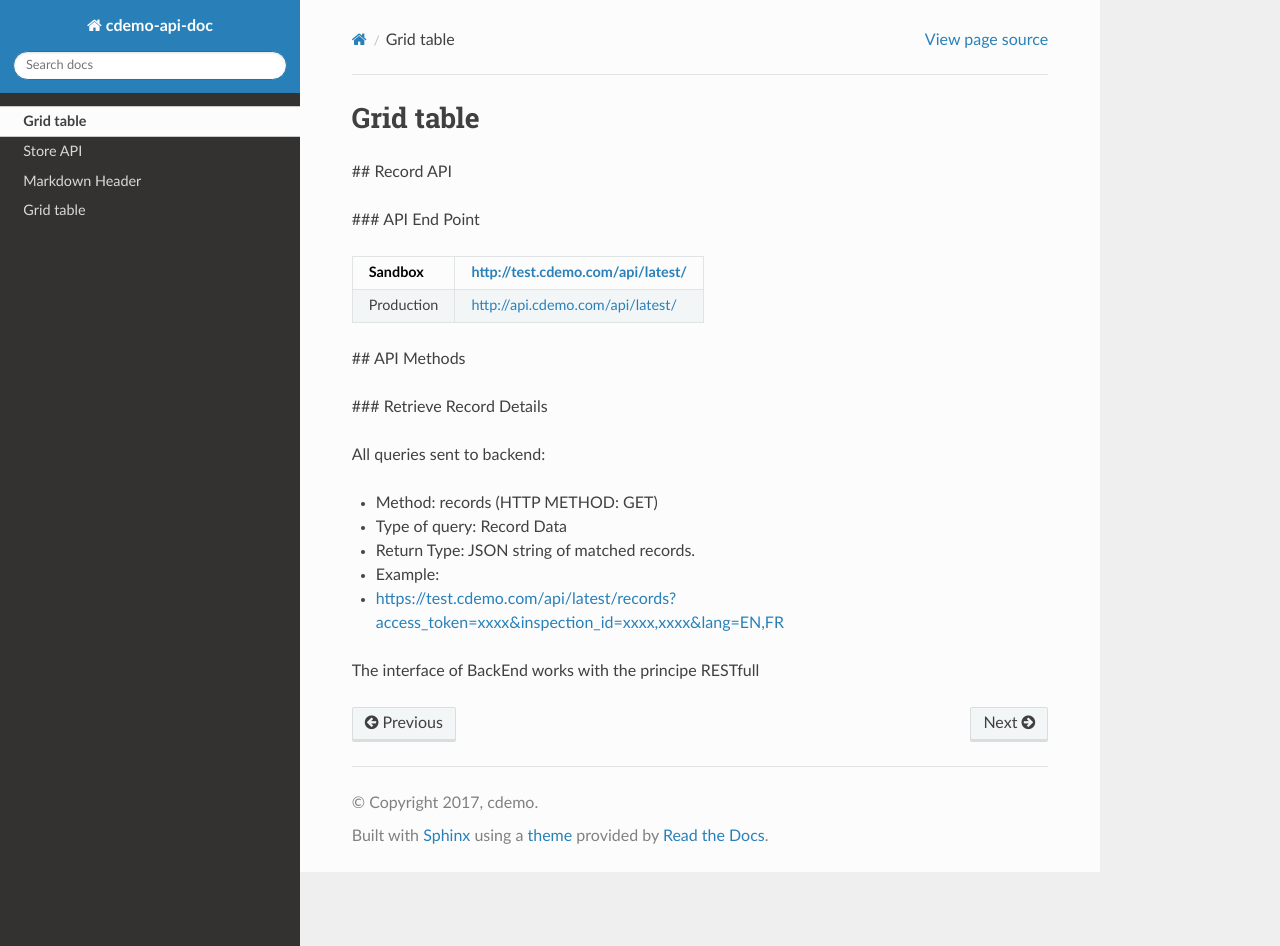
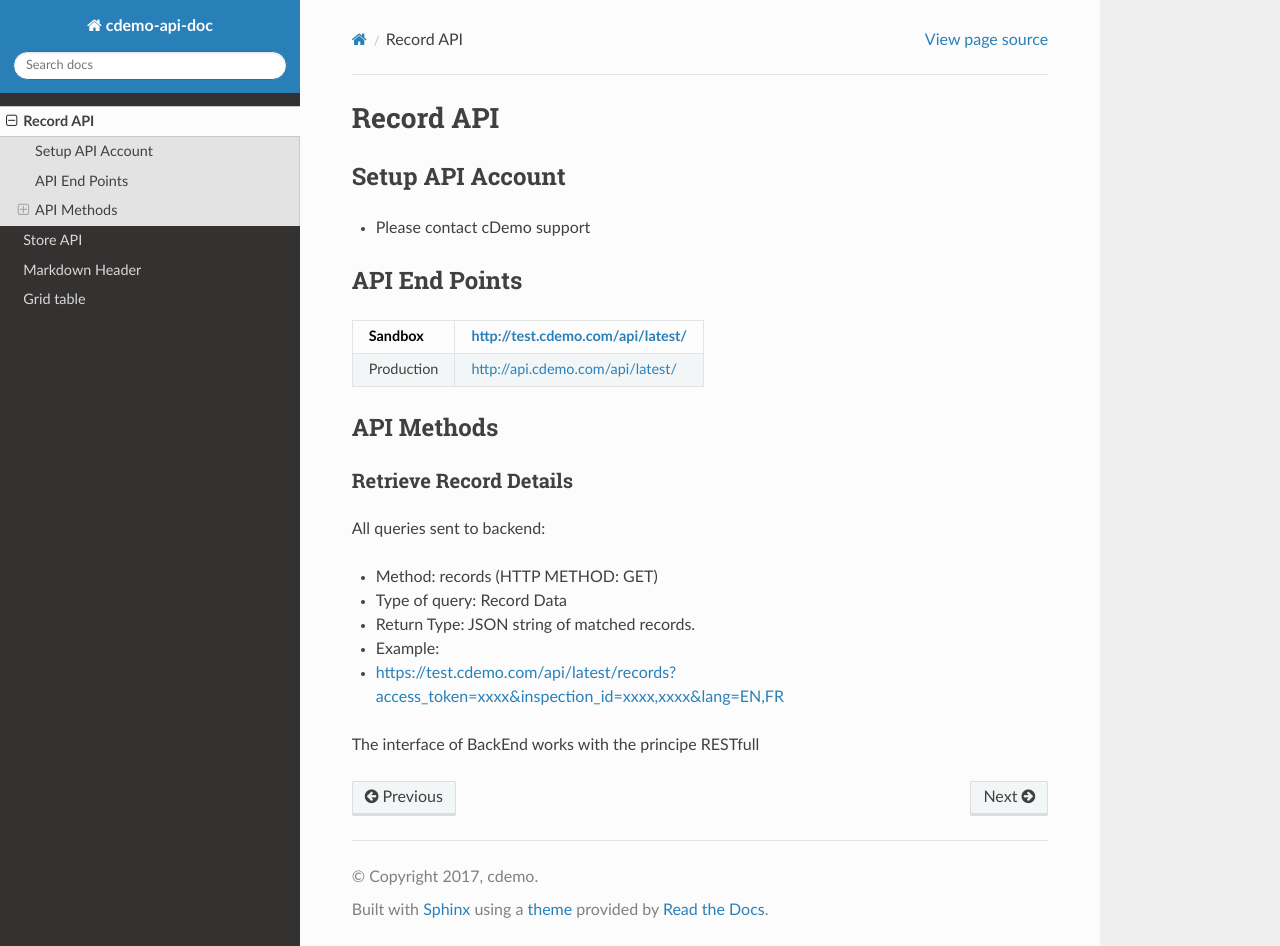
Before and after one commit to cdemomobilesolutions/apidoc, a Sphinx documentation site: the page built from source/record_api.rst, in a window 1280 px wide and 946 px high. Built offline with Sphinx 7.4.7 and the Read the Docs theme 2.0.0, drawn with Linux system fonts in a browser that asks for light colours.

Commit message:
table test

```diff
--- a/source/record_api.rst
+++ b/source/record_api.rst
@@ -1,21 +1,24 @@
-=====
-Grid table
-=====
+===========
+Record API
+===========
 
-## Record API
+Setup API Account
+=================
+- Please contact cDemo support
 
-### API End Point
-
+API End Points
+=================
 +------------+-----------------------------------+
 | Sandbox    | http://test.cdemo.com/api/latest/ |
 +============+===================================+
 | Production | http://api.cdemo.com/api/latest/  |
 +------------+-----------------------------------+
 
+API Methods
+=================
 
-## API Methods
-
-### Retrieve Record Details
+Retrieve Record Details
+-----------------------
 
 All queries sent to backend:
 
```
Also changed, not shown: other parts of source/record_api.rst (+4 -4 lines).
